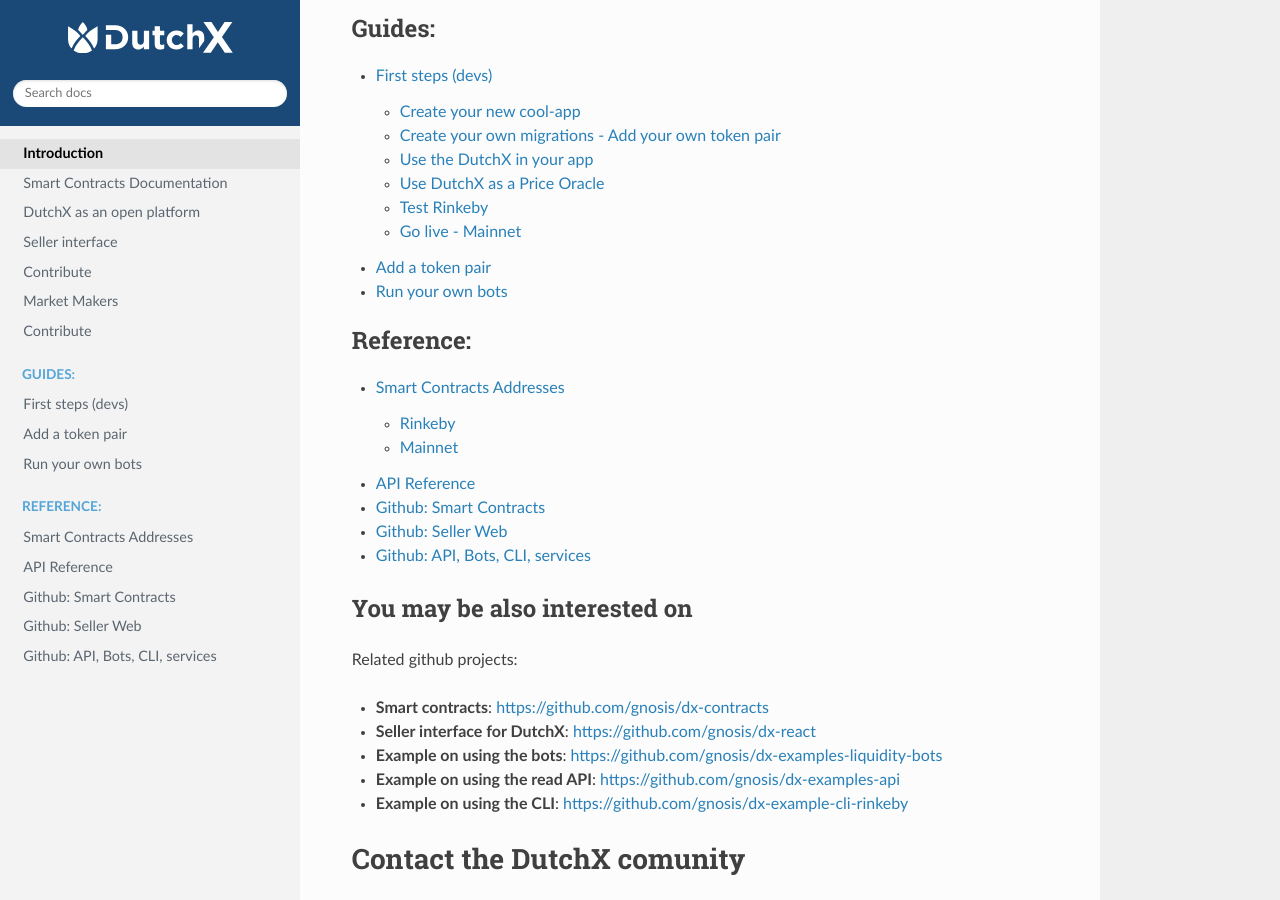
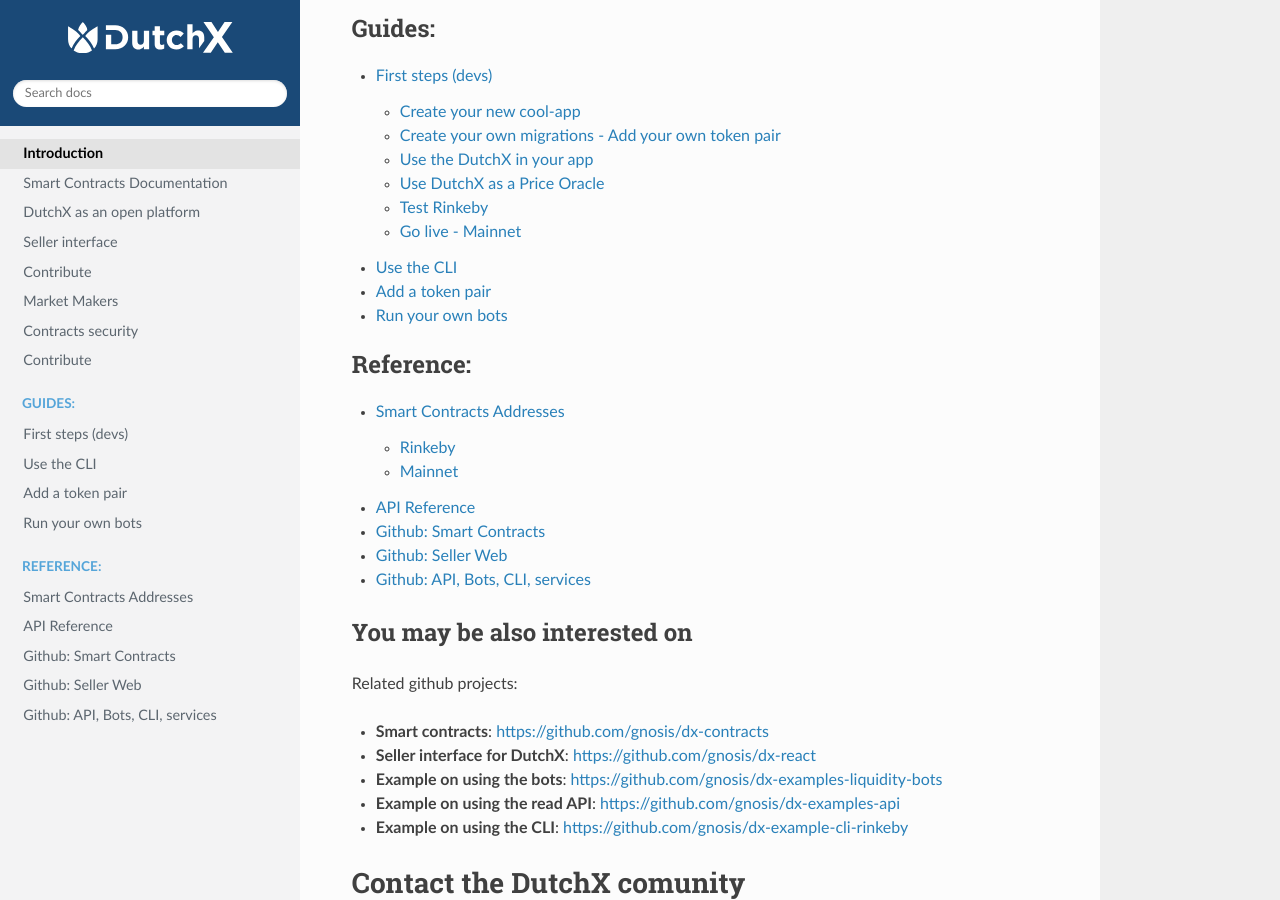
Before and after one commit to gnosis/dx-docs, a Sphinx documentation site: the page built from source/index.rst, in a window 1280 px wide and 900 px high, scrolled down 664 px. Built offline with Sphinx 7.4.7 and the Read the Docs theme 2.0.0, drawn with Linux system fonts in a browser that asks for light colours.

Commit message:
Add use the cli and security: not documented yet

```diff
--- a/source/index.rst
+++ b/source/index.rst
@@ -30,6 +30,7 @@
    smart-contract-documentation
    dutchx-as-an-open-platform
    market-makers
+   security-of-the-contracts
    contribute
 
 .. toctree::
@@ -37,6 +38,7 @@
    :caption: Guides:
 
    First steps (devs) <dev-first-steps>
+   use-the-cli
    Add a token pair <add-token-pair>
    Run your own bots <run-your-own-bots>
 
--- /dev/null
+++ b/source/use-the-cli.md
@@ -0,0 +1,2 @@
+# Use the CLI
+TODO:
```
Also changed, not shown: source/security-of-the-contracts.md (added, +2 -0 lines).
